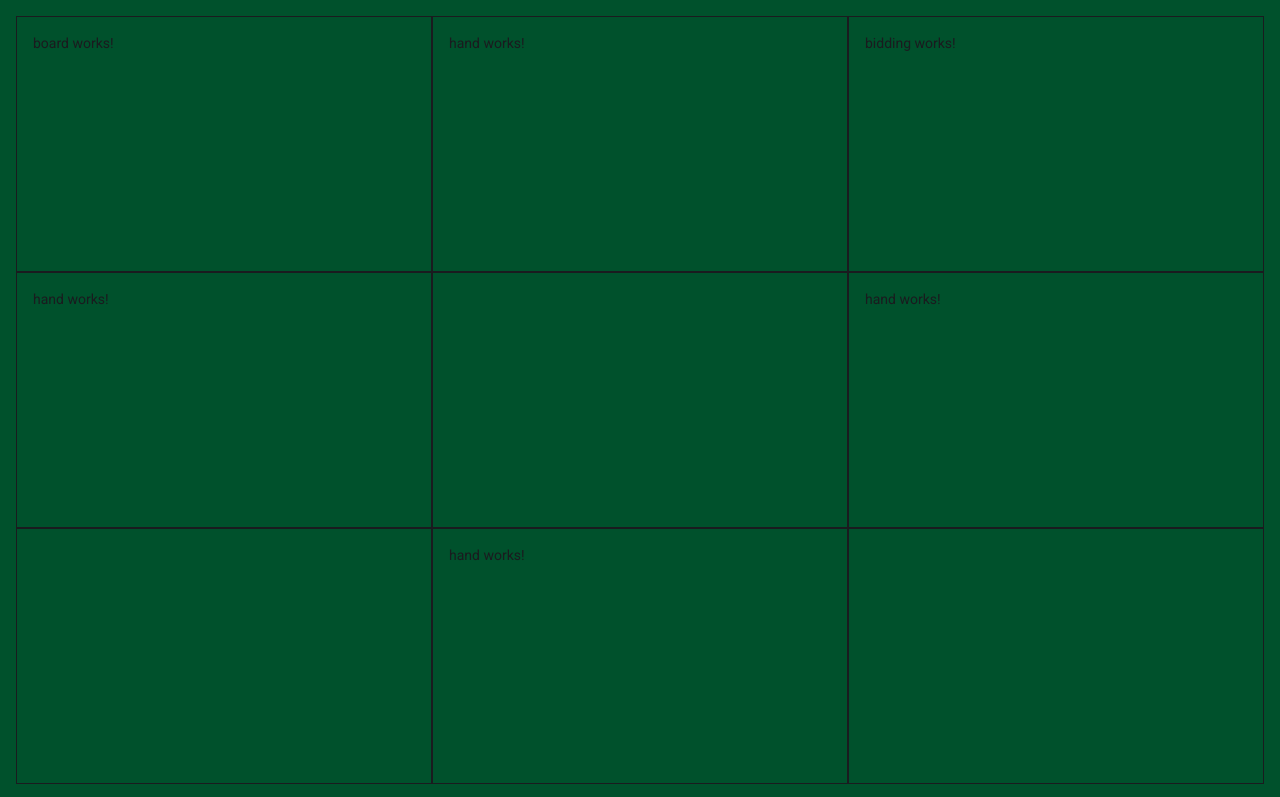
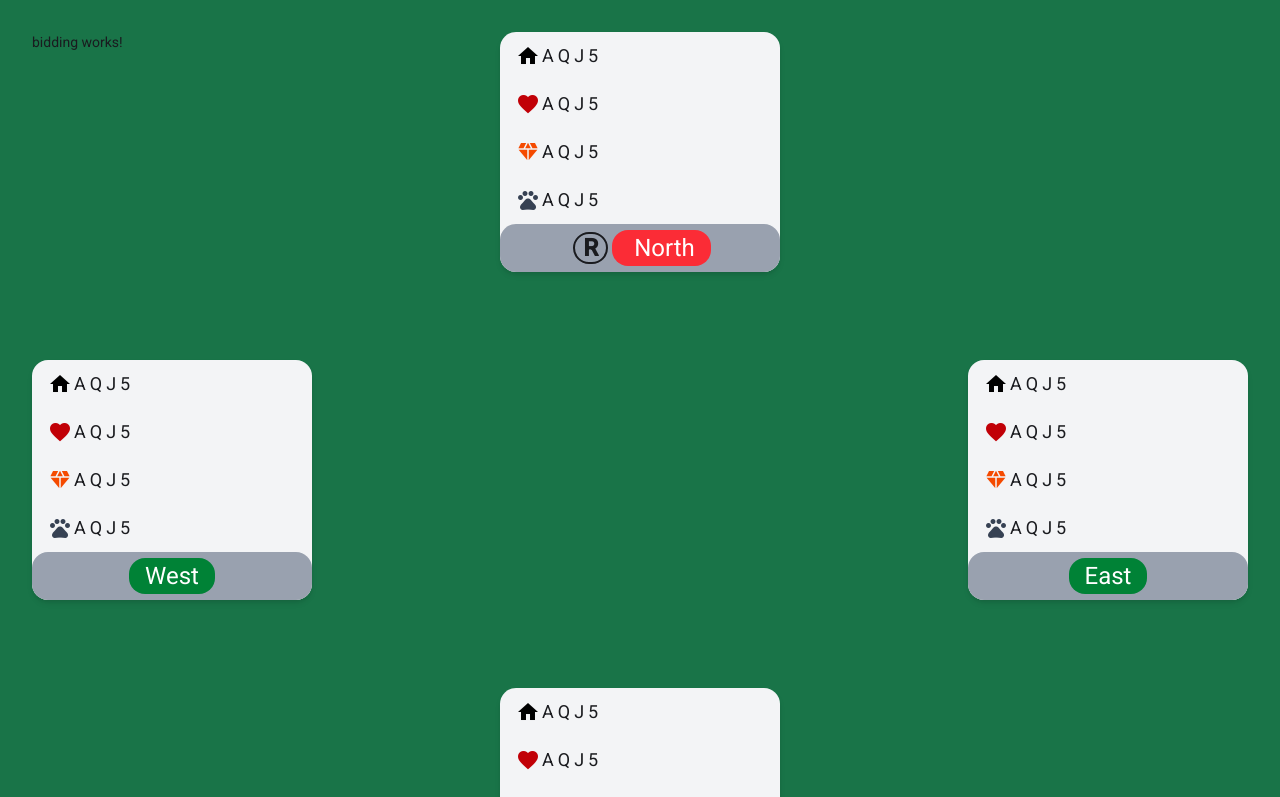
Before and after one commit to Kevinexon/bridge-card-dealer, an Angular app: page /stolik in a window 1280 px wide. Shown: the top 797 px of the page. Built offline with nearby package versions, Linux system fonts and the light colour scheme.

Commit message:
hand component - basic function and style

```diff
--- a/src/app/app.html
+++ b/src/app/app.html
@@ -1,3 +1,3 @@
-<div class="bg-[rgb(0,81,44)]">
+<div class="bg-[rgb(25,116,72)]">
   <router-outlet />
 </div>
--- a/src/app/main-page/feature/table/table.html
+++ b/src/app/main-page/feature/table/table.html
@@ -1,27 +1,35 @@
-<div class="flex flex-wrap p-4 min-h-200 h-screen">
-  <div class="flex w-full">
-    <div class="border flex-1 p-4"><app-board /></div>
+<div class="flex flex-wrap p-4 min-h-240 h-screen">
+  <div class="flex w-full items-start">
+    <div class="flex-1 p-4">
+      <app-bidding />
+    </div>
 
-    <div class="border w-1/3 p-4"><app-hand /></div>
+    <div class="w-1/4 p-4">
+      <app-hand [handName]="'North'" [isDealer]="true" [isVulnerable]="true" />
+    </div>
 
-    <div class="border flex-1 p-4">
-      <app-bidding />
+    <div class="flex-1 p-4"></div>
+  </div>
+
+  <div class="flex w-full items-center">
+    <div class="w-1/4 p-4">
+      <app-hand [handName]="'West'" />
+    </div>
+
+    <div class="flex-1 p-4"></div>
+
+    <div class="w-1/4 p-4">
+      <app-hand [handName]="'East'" />
     </div>
   </div>
 
-  <div class="flex w-full">
-    <div class="border w-1/3 p-4"><app-hand /></div>
+  <div class="flex w-full items-end">
+    <div class="flex-1 p-4"></div>
 
-    <div class="border flex-1 p-4"></div>
+    <div class="w-1/4 p-4">
+      <app-hand [handName]="'South'" [isVulnerable]="true" />
+    </div>
 
-    <div class="border w-1/3 p-4"><app-hand /></div>
-  </div>
-
-  <div class="flex w-full">
-    <div class="border flex-1 p-4"></div>
-
-    <div class="border w-1/3 p-4"><app-hand /></div>
-
-    <div class="border flex-1 p-4"></div>
+    <div class="flex-1 p-4"></div>
   </div>
 </div>
--- a/src/app/main-page/feature/table/table.ts
+++ b/src/app/main-page/feature/table/table.ts
@@ -1,12 +1,11 @@
 import { Component } from '@angular/core';
-import { Board } from '../../ui/board/board';
 import { Hand } from '../../ui/hand/hand';
 import { Bidding } from '../../ui/bidding/bidding';
 import { TableService } from '../../utils/table-service';
 
 @Component({
   selector: 'app-table',
-  imports: [Board, Hand, Bidding],
+  imports: [Hand, Bidding],
   providers: [TableService],
   templateUrl: './table.html',
   styleUrl: './table.css',
--- a/src/app/main-page/ui/board/board.html
+++ /dev/null
@@ -1 +0,0 @@
-<p>board works!</p>
--- a/src/app/main-page/ui/hand/hand.html
+++ b/src/app/main-page/ui/hand/hand.html
@@ -1 +1,44 @@
-<p>hand works!</p>
+<div class="bg-gray-100 rounded-2xl shadow-md">
+  <div class="h-48 text-lg">
+    <div class="h-1/4 p-4 flex items-center">
+      <mat-icon class="spades">home</mat-icon>
+      <span class="single-card-value">A</span>
+      <span class="single-card-value">Q</span>
+      <span class="single-card-value">J</span>
+      <span class="single-card-value">5</span>
+    </div>
+    <div class="h-1/4 p-4 flex items-center">
+      <mat-icon class="hearts">favorite</mat-icon>
+      <span class="single-card-value">A</span>
+      <span class="single-card-value">Q</span>
+      <span class="single-card-value">J</span>
+      <span class="single-card-value">5</span>
+    </div>
+    <div class="h-1/4 p-4 flex items-center">
+      <mat-icon class="diamonds">diamond</mat-icon>
+      <span class="single-card-value">A</span>
+      <span class="single-card-value">Q</span>
+      <span class="single-card-value">J</span>
+      <span class="single-card-value">5</span>
+    </div>
+    <div class="h-1/4 p-4 flex items-center">
+      <mat-icon class="clubs">pets</mat-icon>
+      <span class="single-card-value">A</span>
+      <span class="single-card-value">Q</span>
+      <span class="single-card-value">J</span>
+      <span class="single-card-value">5</span>
+    </div>
+  </div>
+
+  <div class="text-2xl rounded-2xl p-2 text-center bg-gray-400">
+    @if (isDealer()) {
+      <span class="mx-1 border-2 rounded-full px-2 font-bold">R</span>
+    }
+    <span
+      class="rounded-2xl px-4 py-1 non-vulnerable text-white"
+      [class.vulnerable]="isVulnerable()"
+    >
+      {{ handName() }}
+    </span>
+  </div>
+</div>
--- a/src/app/main-page/ui/hand/hand.ts
+++ b/src/app/main-page/ui/hand/hand.ts
@@ -1,11 +1,14 @@
-import { Component } from '@angular/core';
+import { Component, input } from '@angular/core';
+import { MatIcon } from '@angular/material/icon';
 
 @Component({
   selector: 'app-hand',
-  imports: [],
+  imports: [MatIcon],
   templateUrl: './hand.html',
   styleUrl: './hand.css',
 })
 export class Hand {
-
+  handName = input.required<string>();
+  isDealer = input<boolean>(false);
+  isVulnerable = input<boolean>(false);
 }
--- a/src/styles.css
+++ b/src/styles.css
@@ -1,3 +1,35 @@
 /* You can add global styles to this file, and also import other style files */
 
 @import "tailwindcss";
+
+.non-vulnerable {
+  @apply bg-green-700;
+}
+
+.vulnerable {
+  @apply bg-red-500;
+}
+
+.spades {
+    @apply text-black;
+}
+
+.hearts {
+    @apply text-red-700;
+}
+
+.diamonds {
+    @apply text-orange-600;
+}
+
+.clubs {
+    @apply text-gray-700;
+}
+
+.no-trump {
+    @apply text-blue-800;
+}
+
+.single-card-value {
+    padding: 0 0.125rem;
+}
```
Also changed, not shown: src/app/main-page/ui/board/board.ts (deleted, +0 -11 lines), src/app/main-page/ui/board/board.css (deleted), 2 other files (tests, documents, lock files or other folders).
